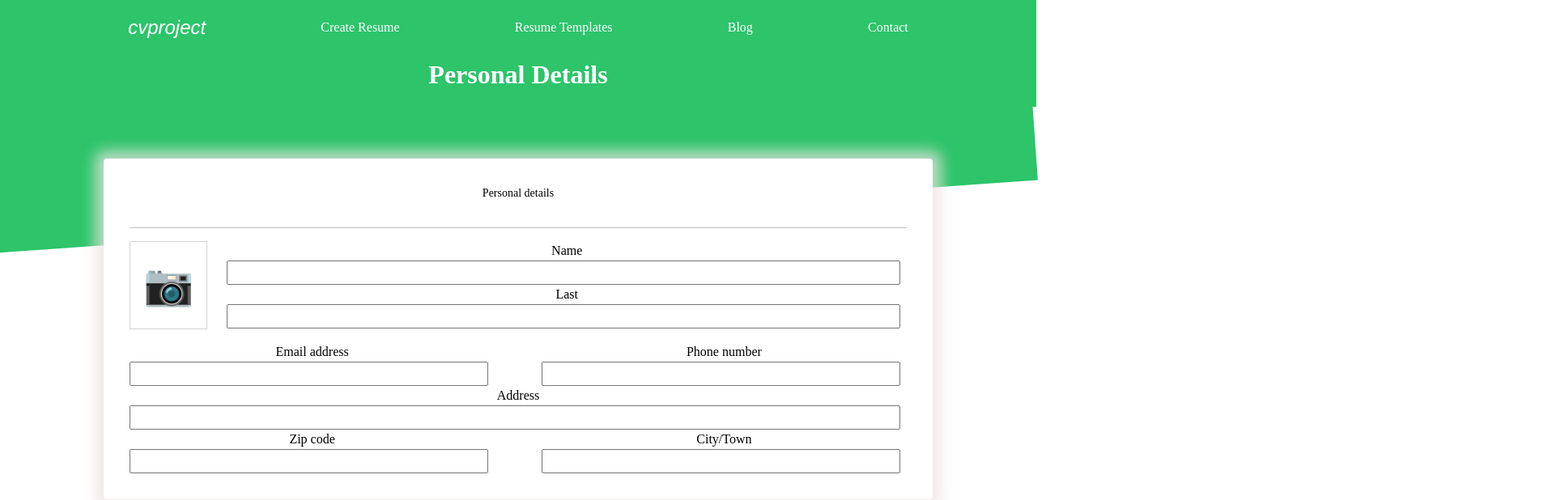
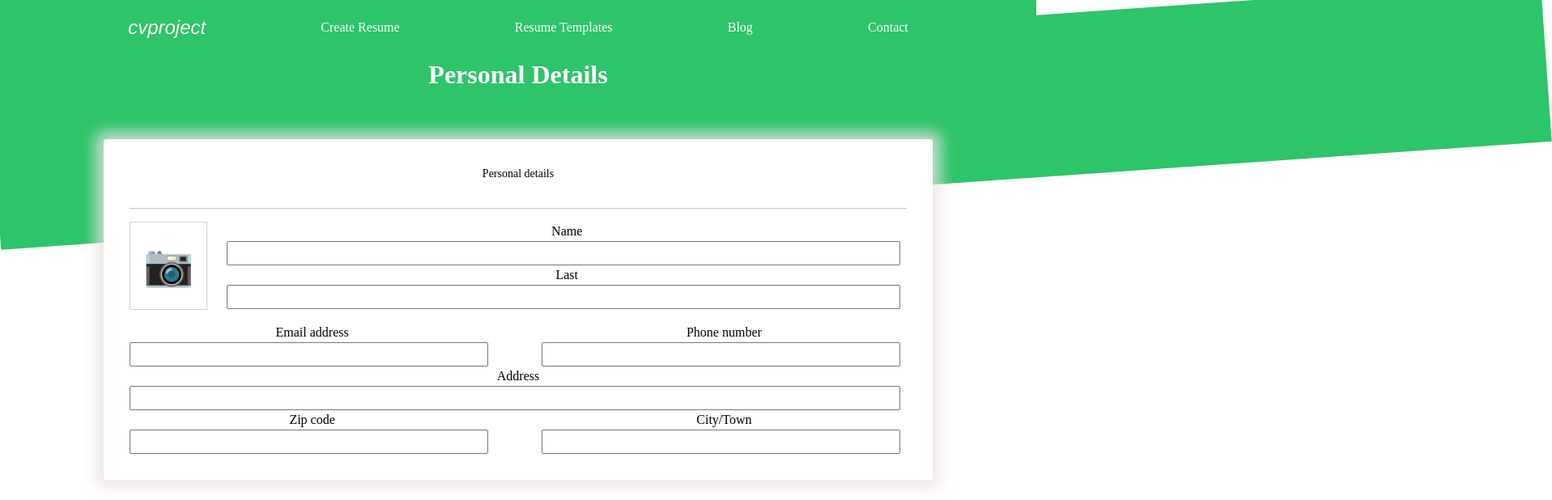
Before and after one commit to chucoyos/cv-project, a React (Create React App) app: page /cv-project/general in a window 1280 px wide. Shown: the top 618 px of the page at 81% size, 1917 px wide, since content can reach past the window. Built offline with nearby package versions, Linux system fonts and the light colour scheme.

Commit message:
Position DecorationBar

```diff
--- a/src/App.css
+++ b/src/App.css
@@ -1,3 +1,7 @@
 .App {
   text-align: center;
 }
+.cardContainer {
+  position: relative;
+  top: -200px;
+}
--- a/src/App.js
+++ b/src/App.js
@@ -3,11 +3,11 @@ import DescriptionCard from './components/DescriptionCard';
 
 function App() {
   return (
-    <>
+    <div className='cardContainer'>
     <DescriptionCard logo='🍎️'/>
     <DescriptionCard logo='🍄️'/>
     <DescriptionCard logo='🍓️'/>
-    </>
+    </div>
   );
 }
 
--- a/src/components/DecorationBar.module.css
+++ b/src/components/DecorationBar.module.css
@@ -1,9 +1,8 @@
 .decorationBar {
-  /* background-color: #2DC46A; */
   background-color: #2DC46A;
-  height: 350px;
-  position: absolute;
-  top: -60px;
+  height: 200px;
+  position: relative;
+  top: -90px;
   right: 8px;
   rotate: -4deg;
   width: 150%;
--- a/src/components/Experiences.module.css
+++ b/src/components/Experiences.module.css
@@ -1,4 +1,6 @@
 .experiencesCard {
+  position: relative;
+  top: -160px;
   background-color: #fff;
   display: flex;
   flex-direction: column;
--- a/src/components/GeneralInfo.css
+++ b/src/components/GeneralInfo.css
@@ -1,8 +1,10 @@
 .form-card {
+  position: relative;
+  top: -160px;
   background-color: #fff;
   display: flex;
   flex-direction: column;
-  margin: 64px auto;
+  margin: 0 auto;
   border-radius: 4px;
   max-width: 80%;
   padding: 32px;
```
